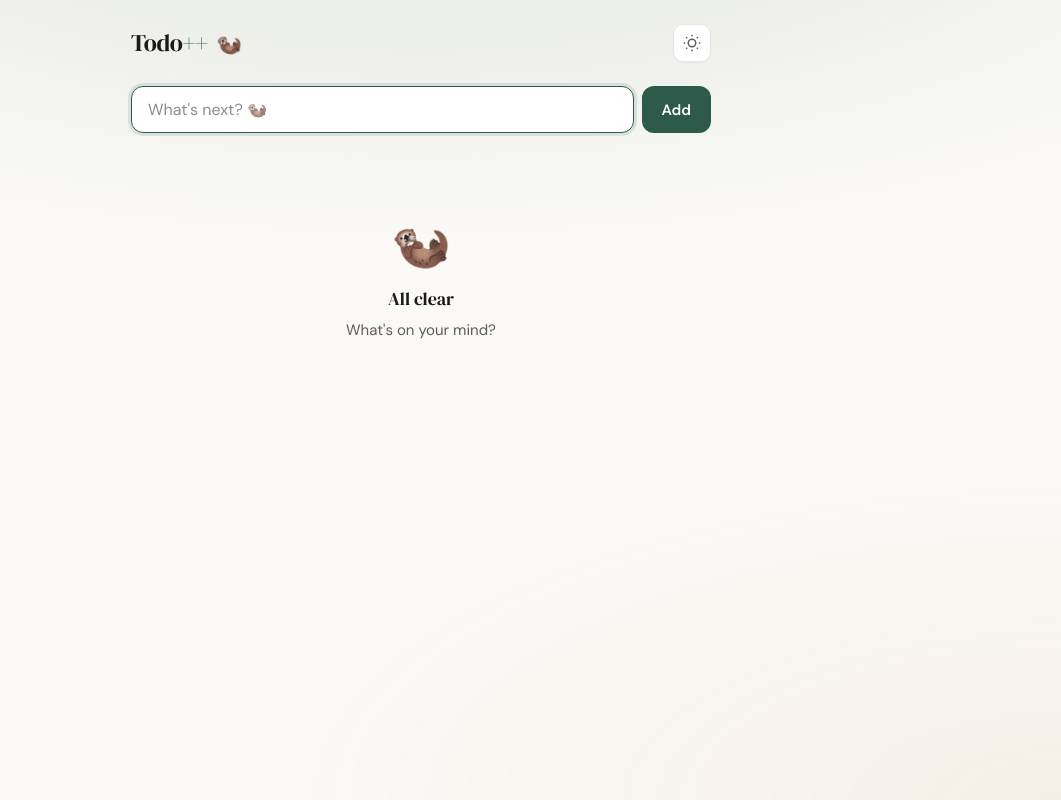
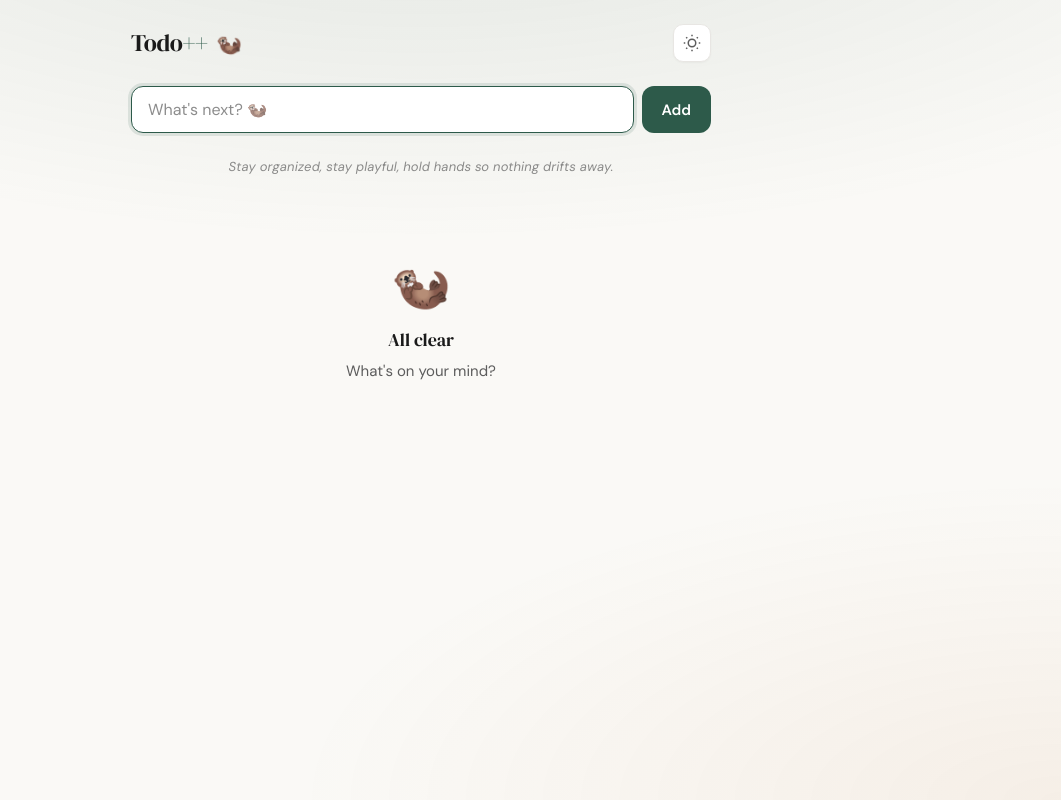
Before and after one commit to drosenbergster/todo-plus-plus, a website: page index.html in a window 1280 px wide. Shown: the whole page, without its empty margins (219-1280 px from the left). Drawn offline with Linux system fonts and the light colour scheme.

Commit message:
Add otter tagline between input and task list
Made-with: Cursor

```diff
--- a/index.html
+++ b/index.html
@@ -101,6 +101,11 @@
     .theme-toggle svg { width: 18px; height: 18px; }
 
     /* ── Add Form ── */
+    .tagline {
+      text-align: center; font-size: 0.8125rem; color: var(--text-muted);
+      opacity: 0.7; margin-bottom: 1.25rem; font-style: italic; letter-spacing: 0.01em;
+    }
+
     .add-form { display: flex; gap: 0.5rem; margin-bottom: 1.5rem; }
 
     .add-form input {
@@ -448,6 +453,8 @@
       <input type="text" id="taskInput" placeholder="What's next? 🦦" autocomplete="off" autofocus>
       <button type="submit" class="add-btn"><span>Add</span></button>
     </form>
+
+    <p class="tagline">Stay organized, stay playful, hold hands so nothing drifts away.</p>
 
     <div class="list-header" id="listHeader" style="display:none">
       <h2>🦦</h2>
```
